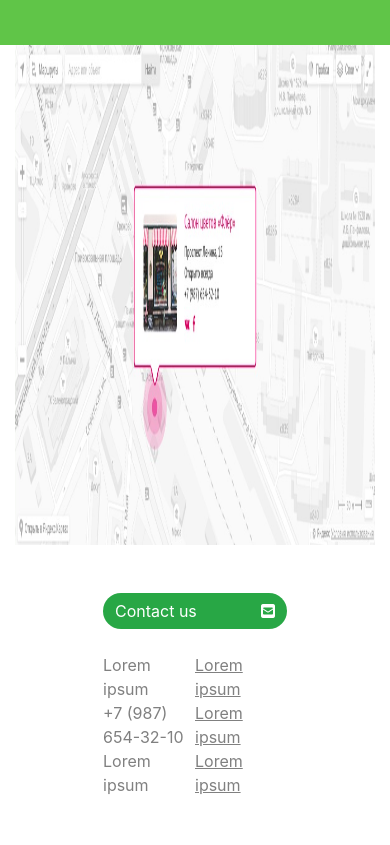
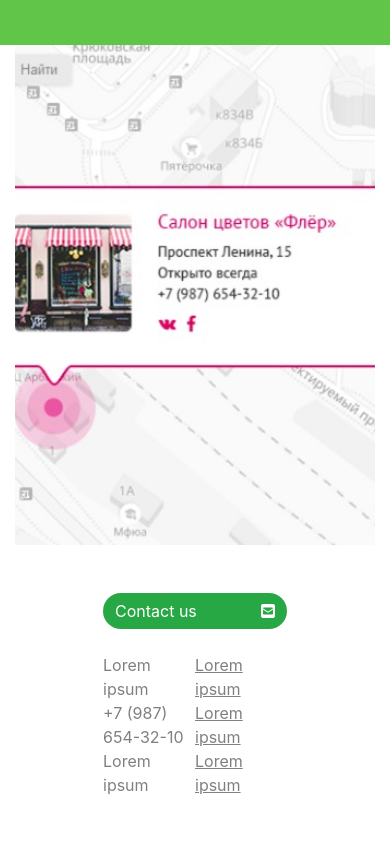
Before and after one commit to Cyrus-Kiprop/flowers-e-shop, a website: page index.html in a window 390 px wide. Shown: the part 7248-8093 px from the top of the page. Drawn offline with nearby package versions, Linux system fonts and the light colour scheme.

Commit message:
fix the responsiveness of the footer background image

```diff
--- a/assets/css/main.css
+++ b/assets/css/main.css
@@ -348,7 +348,9 @@ nav .cart::before {
   background-image: url(/assets/images/location.jpeg);
   background-repeat: no-repeat;
   background-position: center;
-  background-size: 100% 100%;
+  /* background-size: 100% 100%; */
+  /* background: url('image.png') no-repeat center fixed;      */
+  background-size: cover;
 }
 
 .footer-content {
```
